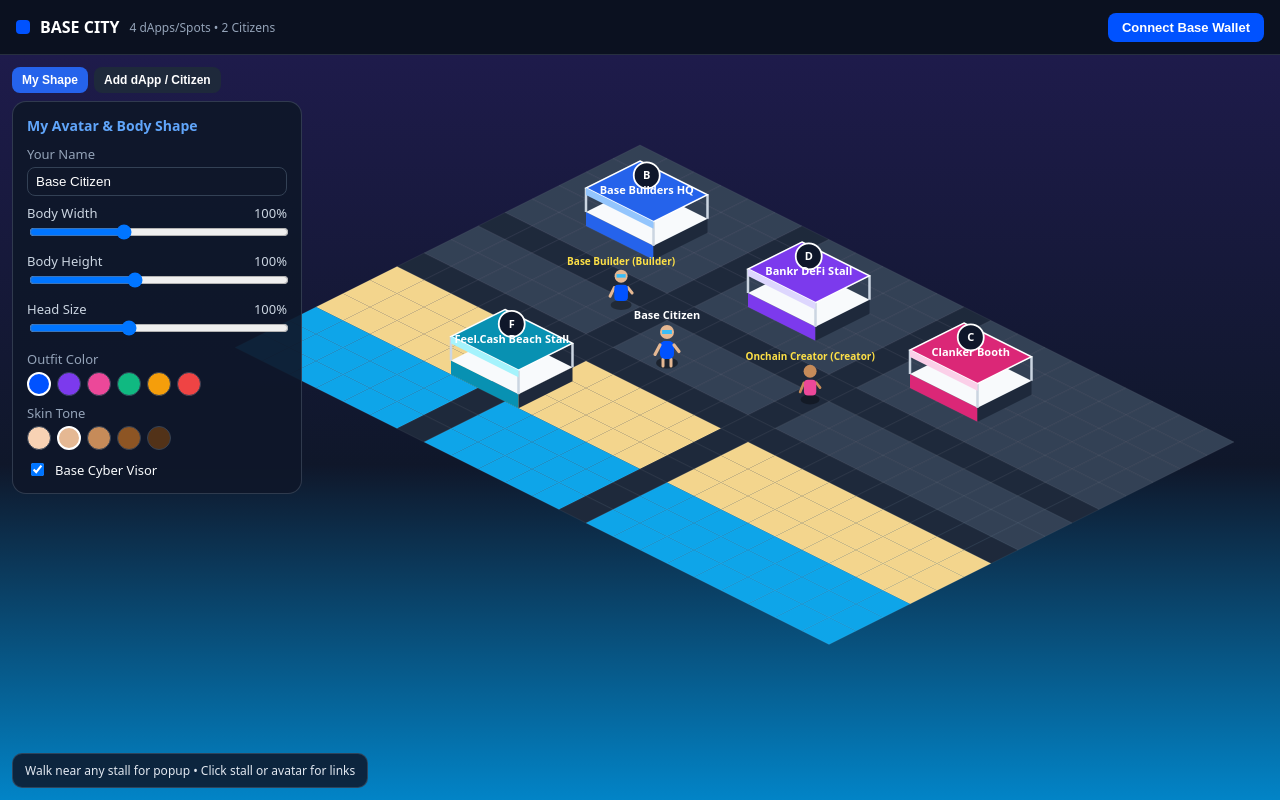
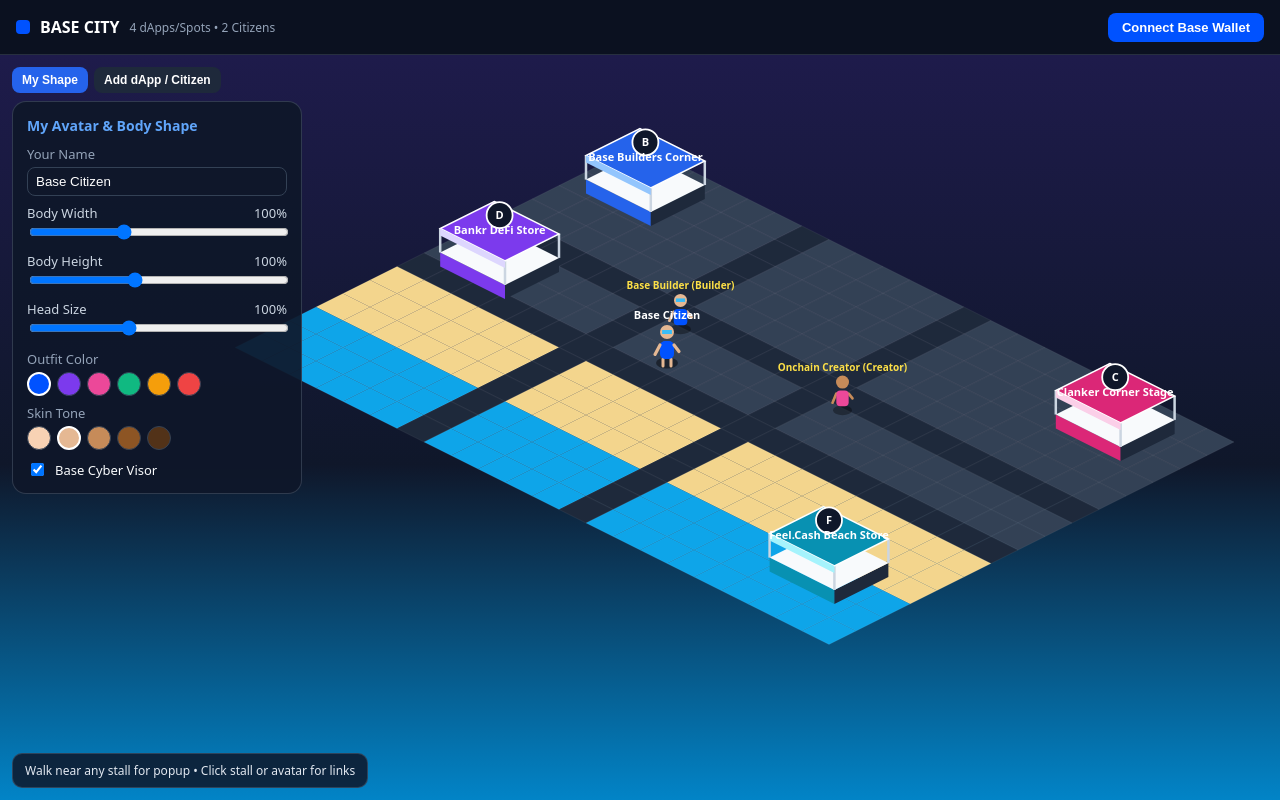
Before and after one commit to ericaalexander198-maker/BaseCity, a React (Vite) app: page / in a window 1280 px wide. Built offline with nearby package versions, Linux system fonts and the light colour scheme.

Commit message:
Update sectors.ts

```diff
--- a/src/data/sectors.ts
+++ b/src/data/sectors.ts
@@ -40,65 +40,65 @@ export interface CityMember {
 export const INITIAL_SECTORS: CitySector[] = [
   {
     id: "base-builders-hq",
-    name: "Base Builders HQ",
+    name: "Base Builders Corner",
     logoText: "B",
     zone: "Builders & Finance",
     roleLabel: "Builders & Team Hub",
     description:
-      "Main stall where Base builders and ecosystem teams ship onchain apps.",
+      "Top-left corner hub where Base builders and ecosystem teams ship onchain apps.",
     url: "https://base.org",
-    x: 2,
-    y: 2,
-    width: 2.5,
-    height: 2,
+    x: 0.8,
+    y: 0.8,
+    width: 2.4,
+    height: 2.0,
     color: "#2563eb",
     accent: "#93c5fd",
   },
   {
+    id: "clanker-stage",
+    name: "Clanker Corner Stage",
+    logoText: "C",
+    zone: "Creator Stage",
+    roleLabel: "Creators & Events Booth",
+    description:
+      "Top-right corner booth for music, memes, and creator showcases in Base City.",
+    url: "https://www.clanker.world",
+    x: 18.2,
+    y: 0.8,
+    width: 2.4,
+    height: 2.0,
+    color: "#db2777",
+    accent: "#fbcfe8",
+  },
+  {
     id: "bankr-defi-plaza",
-    name: "Bankr DeFi Stall",
+    name: "Bankr DeFi Store",
     logoText: "D",
     zone: "DeFi & Apps",
-    roleLabel: "dApps & Liquidity Booth",
+    roleLabel: "dApps & Liquidity Store",
     description:
-      "Downtown stall where DeFi protocols, swaps, and onchain finance live.",
+      "Outer-left storefront for DeFi protocols, swaps, and onchain finance.",
     url: "https://www.base.org/ecosystem",
-    x: 8,
-    y: 2,
-    width: 2.5,
-    height: 2,
+    x: 0.8,
+    y: 6.2,
+    width: 2.4,
+    height: 2.0,
     color: "#7c3aed",
     accent: "#ddd6fe",
   },
   {
-    id: "clanker-stage",
-    name: "Clanker Booth",
-    logoText: "C",
-    zone: "Creator Stage",
-    roleLabel: "Creators & Events Stall",
-    description:
-      "Music, memes, and creator showcase booth in the heart of Base City.",
-    url: "https://www.clanker.world",
-    x: 14,
-    y: 2,
-    width: 2.5,
-    height: 2,
-    color: "#db2777",
-    accent: "#fbcfe8",
-  },
-  {
     id: "feel-cash-beach",
-    name: "Feel.Cash Beach Stall",
+    name: "Feel.Cash Beach Store",
     logoText: "F",
     zone: "Beach & Lounge",
-    roleLabel: "Beach & Hangout Booth",
+    roleLabel: "Beachfront Corner Store",
     description:
-      "Sunny beachfront stall with hangout spots and community corners.",
+      "Corner boardwalk store near the coast with hangout spots and community perks.",
     url: "https://base.org",
-    x: 5,
-    y: 10,
-    width: 2.5,
-    height: 2,
+    x: 18.2,
+    y: 11.4,
+    width: 2.4,
+    height: 2.0,
     color: "#0891b2",
     accent: "#a5f3fc",
   },
@@ -112,8 +112,8 @@ export const INITIAL_MEMBERS: CityMember[] = [
     role: "Builder",
     link: "https://x.com/base",
     bio: "Building the onchain economy on Base.",
-    x: 5.5,
-    y: 6.2,
+    x: 7.5,
+    y: 6.0,
     bodyWidth: 1.05,
     bodyHeight: 1.02,
     outfitColor: "#0052FF",
@@ -127,8 +127,8 @@ export const INITIAL_MEMBERS: CityMember[] = [
     role: "Creator",
     link: "https://x.com/base",
     bio: "Making videos, memes, and guides for Base.",
-    x: 12.5,
-    y: 6.2,
+    x: 13.5,
+    y: 6.0,
     bodyWidth: 0.95,
     bodyHeight: 0.98,
     outfitColor: "#EC4899",
```
